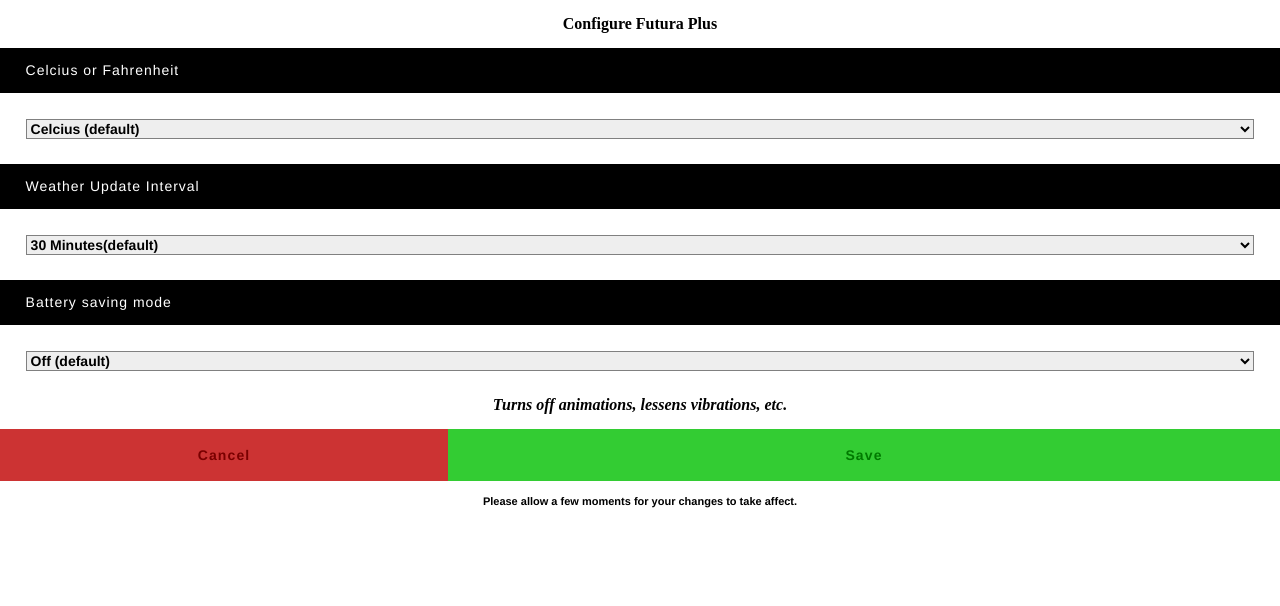
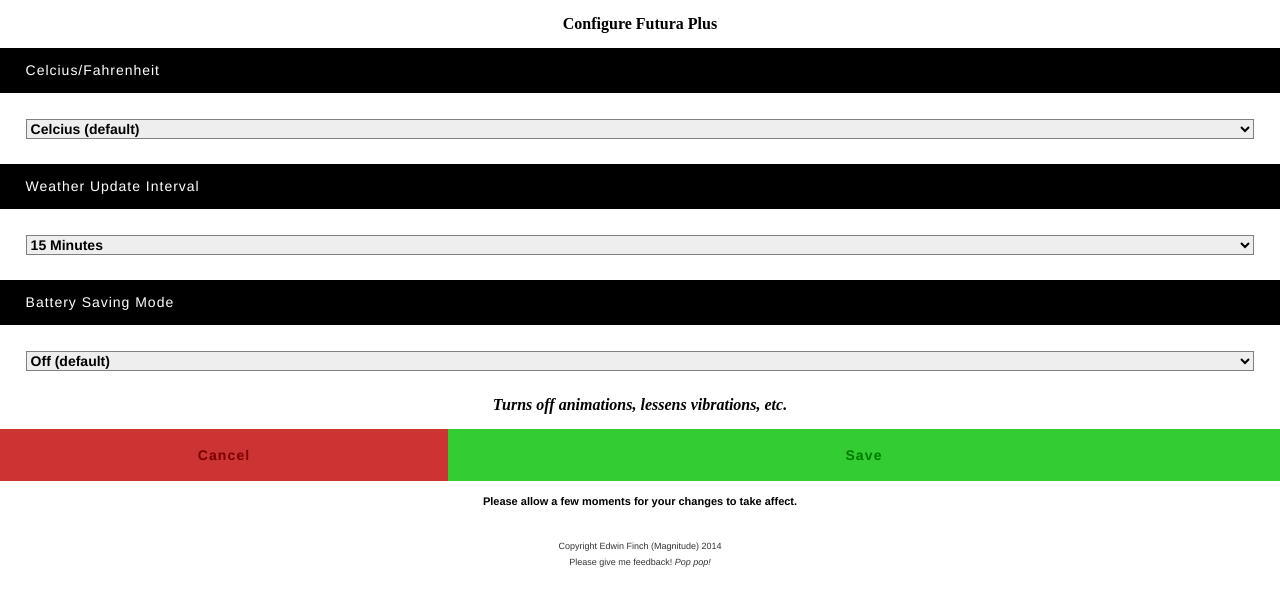
Before and after one commit to edwinfinch/configscreen-futuraplus, a plain HTML site: page index.html in a window 1280 px wide. Drawn offline with Linux system fonts and the light colour scheme.

Commit message:
Touch up options and headers

```diff
--- a/index.html
+++ b/index.html
@@ -14,7 +14,7 @@ html,body,div,span,applet,object,iframe,h1,h2,h3,h4,h5,h6,p,blockquote,pre,a,abb
 <body>
 <br><h1><b></b> Configure Futura Plus</b></h1><br>
 	<h2>
-		Celcius or Fahrenheit
+		Celcius/Fahrenheit
 	</h2>
 
 	<ul>
@@ -29,14 +29,14 @@ html,body,div,span,applet,object,iframe,h1,h2,h3,h4,h5,h6,p,blockquote,pre,a,abb
 		</h2>
 		<li>
 			<select id="inverval" data-type="int">
-				<option value="0">30 Minutes(default)</option>
-				<option value="1">15 Minutes</option>
+				<option value="0">15 Minutes</option>
+				<option value="1">30 Minutes (default)</option>
 				<option value="2">45 Minutes</option>
 				<option value="3">60 Minutes</option>
 			</select>
 		</li>
 		<h2>
-			Battery saving mode
+			Battery Saving Mode
 		</h2>
 		<li>
 			<select id="batterysave" data-type="int">
@@ -55,6 +55,8 @@ html,body,div,span,applet,object,iframe,h1,h2,h3,h4,h5,h6,p,blockquote,pre,a,abb
 	<br style="clear: both;" />
 
 	<h4>Please allow a few moments for your changes to take affect.</h4>
+	<h5>Copyright Edwin Finch (Magnitude) 2014</h5>
+	<h5>Please give me feedback! <i>Pop pop!</i></h5>
 
 	<script src="pconfig.js" type="text/javascript"></script>
 
```
